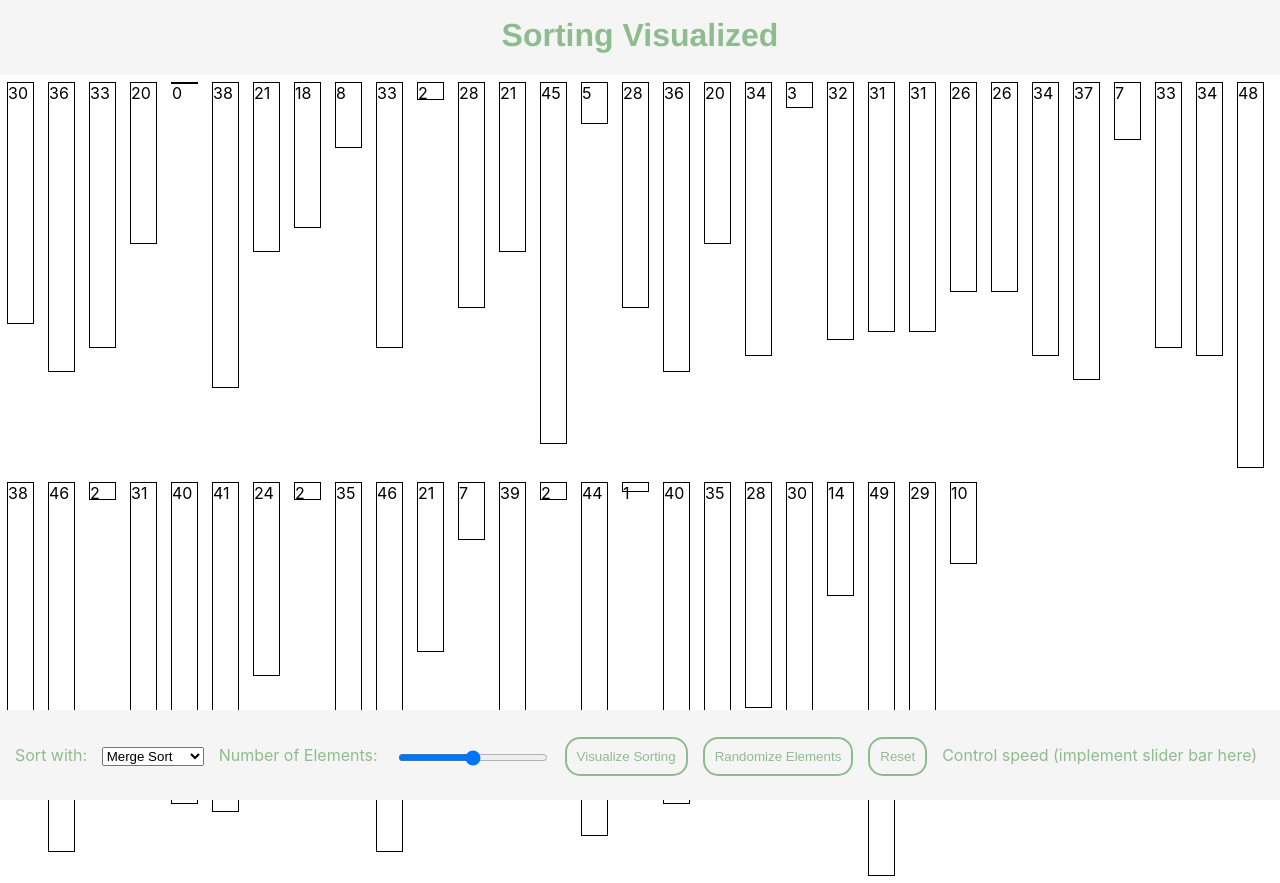
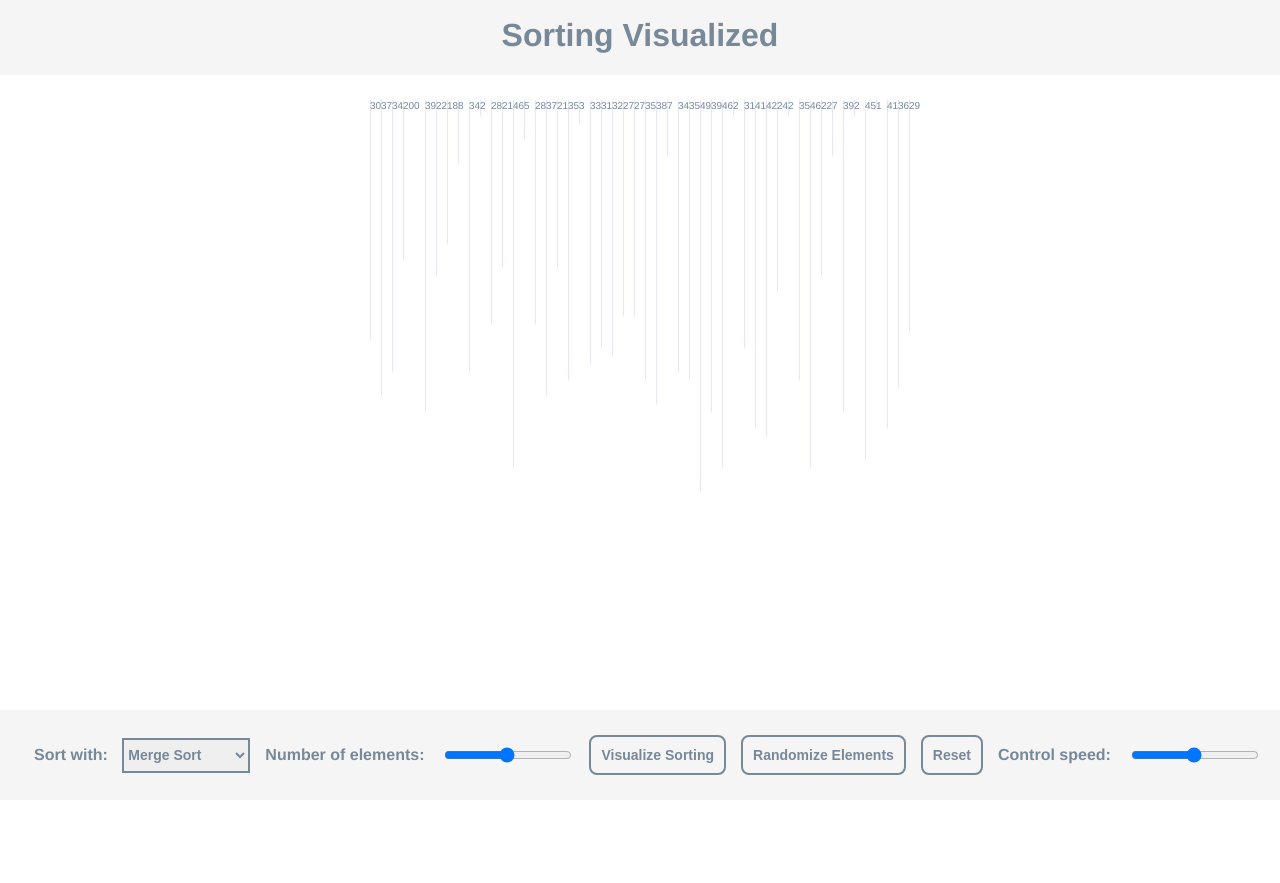
Before and after one commit to leonli33/Sorting-Visualizer, a React (Create React App) app: page / in a window 1280 px wide. After the commit the page ends 800 px from the top, so only its background shows below. Built offline with nearby package versions, Linux system fonts and the light colour scheme.

Commit message:
Changed properties of bars depending on the number of elements, aesthetic changes to UI.

```diff
--- a/src/SortingVisual/Bar.css
+++ b/src/SortingVisual/Bar.css
@@ -1,9 +1,12 @@
 .bar {
-    width: 25px;
+    width: 17px;
     height: 70px;
-    background-color: white;
-    outline: 1px solid black;
-    display: inline-block;
+    background-color: lavender;
+    display: inline-flex;
     position: relative;
-    margin: 8px;
+    margin: 5px;
+    font-family: "Helvetica Neue", sans-serif;
+    font-size: 10px;
+    text-align: center;
+    color: lightslategray;
 }
--- a/src/SortingVisual/SortingMain.css
+++ b/src/SortingVisual/SortingMain.css
@@ -1,23 +1,42 @@
-.button{
-    border-radius: 15px;
+.button {
+    border-radius: 8px;
     background: whitesmoke;
-    border: 2px solid darkseagreen;
-    color: darkseagreen;
+    border: 2px solid lightslategray;
+    color: lightslategray;
     padding: 10px;
     margin-left: 15px;
+    font-size: 14px;
+    outline: none;
+    font-weight: bold;
+}
+
+.button:hover {
+    background: lavender;
 }
 
 .dropDown {
+    border: 2px solid lightslategray;
+    height: 35px;
+    width: 10%;
     margin-left: 10px;
+    outline: none;
+    font-size: 14px;
+    color: lightslategray;
+    font-weight: bold;
+}
+
+.dropDown:hover {
+    background: lavender;
 }
 
 .footer {
     position: fixed;
-    bottom: 0px;
+    bottom: 0;
     display: inline-block;
     width: 100%;
     height: 90px;
     background-color: whitesmoke;
+    text-align: center;
 }
 
 .header {
@@ -26,14 +45,13 @@
     text-align: center;
     position: relative;
     margin:auto;
-    color: darkseagreen ;
-    font-family: Helvetica;
+    color: lightslategray;
 }
 
 .label {
     text-align: center;
-    margin:auto;
-    color: darkseagreen ;
+    font-weight: bold;
+    color: lightslategray;
     line-height: 90px;
     margin-left: 15px;
 }
@@ -41,18 +59,24 @@
 .top-banner {
     background-color: whitesmoke ;
     height: 75px;
+    margin-bottom: 20px;
 }
 
 .page {
     min-height:100%;
     position:relative;
+    font-family: "Helvetica Neue", sans-serif;
 }
 
 .slider {
-    height: 7px;
-    width: 150px;
+    height: 10px;
+    width: 10%;
     line-height: 88px;
     margin-left: 20px;
-    outline: none;
-    border-radius: 2px;
+    border-radius: 15px;
+    background: lightslategray;
 }
+
+.bars {
+    text-align: center;
+}
--- a/src/SortingVisual/SortingMain.js
+++ b/src/SortingVisual/SortingMain.js
@@ -1,10 +1,6 @@
 import React, {Component} from 'react'
 import './SortingMain.css';
 import Bar from './Bar'
-import {mergeSort} from '../Algorithms/MergeSort'
-import {insertionSort} from '../Algorithms/InsertionSort'
-import {radixSort} from '../Algorithms/RadixSort'
-import {shellSort} from '../Algorithms/ShellSort'
 // message to Grev: Happy coding! YOU CAN DO IT
 
 
@@ -15,41 +11,42 @@ export default class SortingMain extends Component {
             currentAlgo: "Merge Sort",
             algorithms: [],
             elementsToSort: [],
-            numberOfElements: 55
+            numberOfElements: 50
         }
-    }
+    };
 
     // returns a random number between 0 and max
     getRandomInt(max) {
-        return Math.floor(Math.random() * Math.floor(max));
-    }
+        return Math.floor(Math.random() * Math.floor(max + 1));
+    };
 
-    // i am trying to update the width and height of bar being displayed based on how many
-    // elements there are. This code is not functional. Feel free to change any of it or delete
-    // it if there is a better way to do it :)
-    componentDidUpdate() {
+    // updates width, height, and margin of bars depending on how many there are
+    componentDidUpdate = () => {
+        // width of screen
+        let numElements = this.state.numberOfElements;
         let totalWidth = window.screen.width;
-        let width = (totalWidth - (this.state.numberOfElements * 16))/this.state.numberOfElements;
-        for(let i = 0; i < this.state.numberOfElements;i++) {
+        // calculate margin between bars
+        let margin = (numElements <= 40) ? 8 : 5;
+        // calculate width of one bar
+        let width = (numElements <= 30) ? 30 : (totalWidth / numElements) - margin - 10;
+        if (numElements > 80) {
+            width = 3;
+        }
+        // update bars
+        for (let i = 0; i < numElements; i++) {
             let element = document.getElementById("Bar-" + i);
             element.style.height = this.state.elementsToSort[i] * 8 + "px";
             element.style.width = width + "px";
+            element.style.margin = margin + "px";
         }
-    }
-
-    handleNumElementChange = (event) => {
-        // set the number of elements in the array to the value on slider
-        this.setState({
-            numberOfElements: event.target.value
-        });
-    }
+    };
 
     componentDidMount() {
         // initialize elements
         let algos = ["Merge Sort", "Quick Sort", "Insertion Sort", "Bubble Sort","Shell Sort",
-                    "Tim Sort","Radix Sort","Tree Sort"];
+                    "Heap Sort","Radix Sort","Bucket Sort"];
         let elements =[];
-        // initialize the array with 30 elements of random values
+        // initialize the array with 50 elements of random values
         for(let i = 0; i < this.state.numberOfElements; i++) {
             let num = this.getRandomInt(50);
             elements.push(num);
@@ -58,7 +55,7 @@ export default class SortingMain extends Component {
             algorithms: algos,
             elementsToSort: elements
         });
-    }
+    };
 
     handleRandomizeClick = () => {
         // randomize elements
@@ -70,17 +67,27 @@ export default class SortingMain extends Component {
         this.setState({
             elementsToSort: elements
         });
-        let arr = [1000,2001,10,7,6,3,2,0,8,100,99,30];
-        let newArr = shellSort(arr);
-        console.log(newArr);
-    }
+    };
+
+    handleNumElementChange = (event) => {
+        // set the number of elements in the array to the value on slider
+        let numElements = event.target.value;
+        let newElementsToSort = [];
+        for (let i = 0; i < numElements; i++) {
+            newElementsToSort.push(this.getRandomInt(50));
+        }
+        this.setState({
+            numberOfElements: numElements,
+            elementsToSort: newElementsToSort
+        });
+    };
 
     updateCurrentAlgo = (event) => {
         // set the current algo selected
         this.setState({
             currentAlgo: event.target.value
         })
-    }
+    };
 
     render() {
         return (
@@ -109,12 +116,13 @@ export default class SortingMain extends Component {
                             </option>
                         ))}
                     </select>
-                    <label className="label">Number of Elements:</label>
-                    <input type="range" min="0" max="100" className="slider" onChange={this.handleNumElementChange}></input>
+                    <label className="label">Number of elements:</label>
+                    <input type="range" min="2" max="100" className="slider" onChange={this.handleNumElementChange}/>
                     <button className="button">Visualize Sorting</button>
                     <button className="button" onClick={this.handleRandomizeClick}>Randomize Elements</button>
                     <button className="button">Reset</button>
-                    <label className="label">Control speed (implement slider bar here)</label>
+                    <label className="label">Control speed:</label>
+                    <input type="range" min="2" max="100" className="slider"/>
                 </div>
             </div>
         );
```
